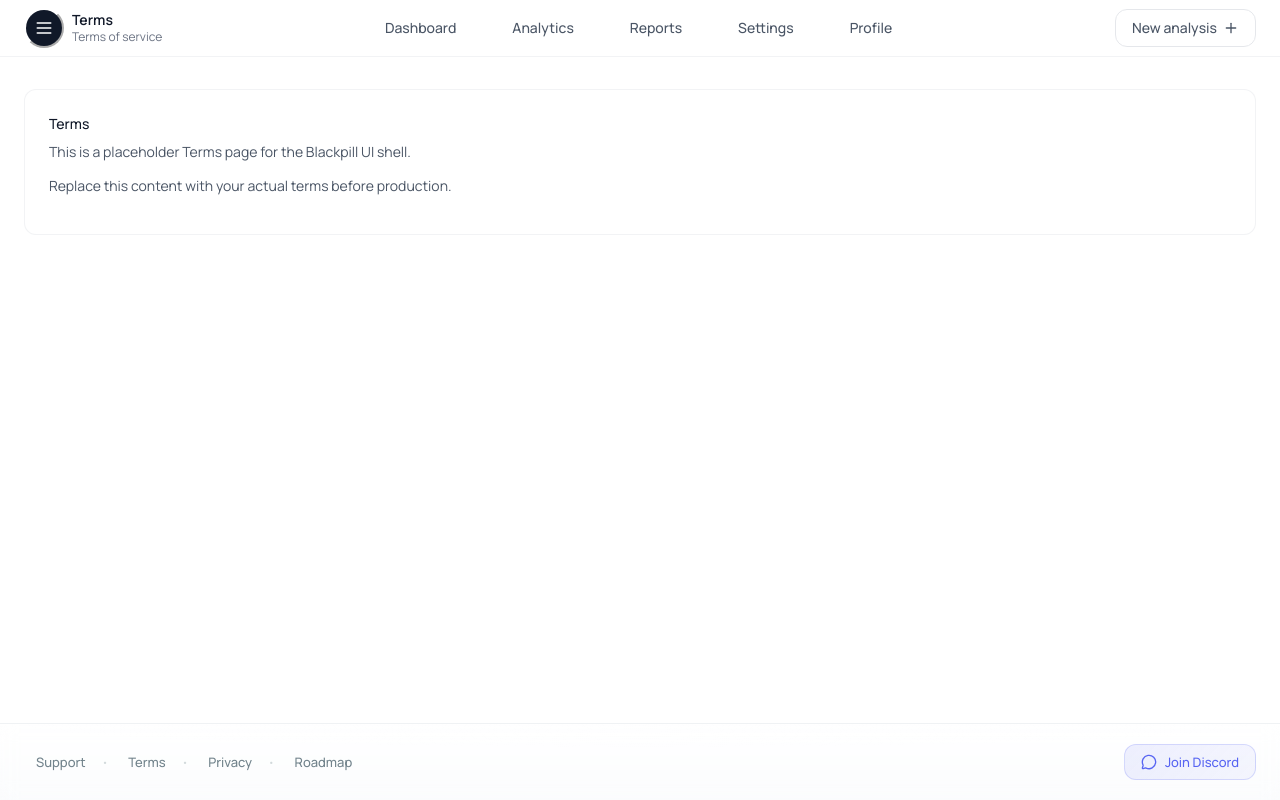
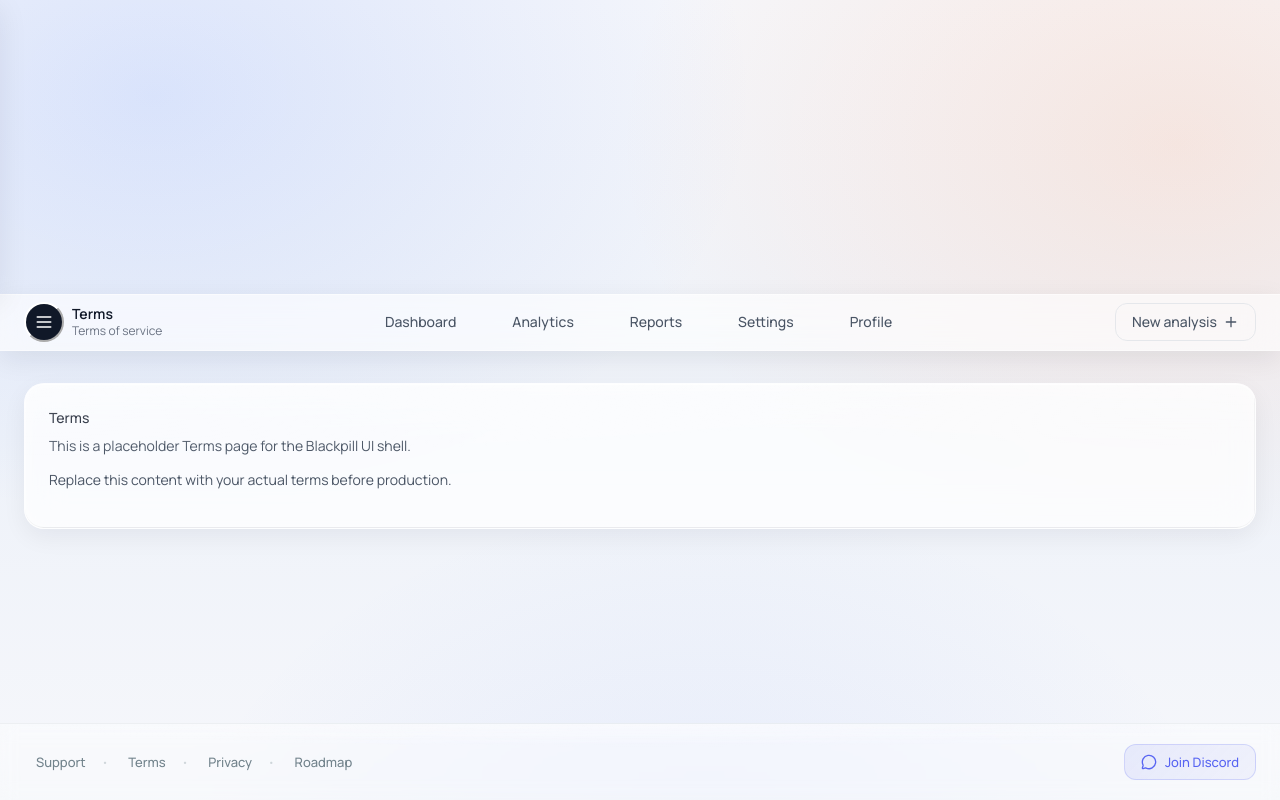
Before and after one commit to TR4SC3ND3NT/Blackpill, a Next.js app: page /terms in a window 1280 px wide. Built offline with nearby package versions, Linux system fonts and the light colour scheme; no server answers.

Commit message:
commit 2: implement global glass theme + background + shared components

```diff
--- a/app/(ui)/layout.tsx
+++ b/app/(ui)/layout.tsx
@@ -28,9 +28,10 @@ export default function UiLayout({
   // inside a child that can use utilities.
   return (
     <div className={`bp ${manrope.variable}`}>
-      <div className="fixed inset-0 overflow-y-auto bg-neutral-50 text-gray-900 antialiased">
+      <div className="fixed inset-0 overflow-y-auto text-gray-900 antialiased">
+        <div className="bp-ui-bg" aria-hidden="true" />
         <UiSettingsApplier />
-        {children}
+        <div className="relative min-h-screen">{children}</div>
       </div>
     </div>
   );
--- a/app/(ui)/ui.css
+++ b/app/(ui)/ui.css
@@ -17,6 +17,20 @@
   --bp-header-h: 3.5rem; /* 56px */
   --bp-content-py: 1.5rem; /* 24px */
   --bp-content-py-sm: 2rem; /* 32px */
+
+  /* FaceIQ-style glass theme (scoped to /ui). */
+  --bp-bg-page: #f6f7fb;
+  --bp-bg-page-2: #eef2f9;
+  --bp-surface: rgba(255, 255, 255, 0.72);
+  --bp-surface-2: rgba(255, 255, 255, 0.6);
+  --bp-border: rgba(15, 23, 42, 0.1);
+  --bp-border-strong: rgba(15, 23, 42, 0.18);
+  --bp-shadow: 0 8px 24px rgba(15, 23, 42, 0.06);
+  --bp-shadow-lg: 0 24px 60px rgba(15, 23, 42, 0.12);
+  --bp-highlight: rgba(255, 255, 255, 0.65);
+  --bp-highlight-soft: rgba(255, 255, 255, 0.28);
+  --bp-accent-blue: #4c81ff;
+  --bp-accent-orange: #ff8a4c;
 
   font-family:
     var(--font-manrope),
@@ -97,3 +111,77 @@
   --tw-backdrop-saturate: ;
   --tw-backdrop-sepia: ;
 }
+
+.bp .bp-ui-bg {
+  position: fixed;
+  inset: 0;
+  pointer-events: none;
+  background:
+    radial-gradient(1000px 700px at 12% 12%, rgba(76, 129, 255, 0.16) 0%, transparent 60%),
+    radial-gradient(900px 650px at 92% 18%, rgba(255, 138, 76, 0.15) 0%, transparent 62%),
+    radial-gradient(900px 700px at 55% 115%, rgba(76, 129, 255, 0.1) 0%, transparent 60%),
+    linear-gradient(180deg, var(--bp-bg-page) 0%, var(--bp-bg-page-2) 55%, var(--bp-bg-page) 100%);
+}
+
+.bp .bp-glass-card {
+  position: relative;
+  overflow: hidden;
+  border-radius: 20px !important;
+  background: var(--bp-surface) !important;
+  border: 1px solid rgba(255, 255, 255, 0.55) !important;
+  box-shadow:
+    var(--bp-shadow),
+    inset 0 1px 0 rgba(255, 255, 255, 0.55),
+    inset 0 -1px 0 rgba(15, 23, 42, 0.04),
+    inset 0 0 12px 6px rgba(255, 255, 255, 0.25) !important;
+}
+
+.bp .bp-glass-card::before {
+  content: "";
+  position: absolute;
+  inset: 0;
+  pointer-events: none;
+  background:
+    radial-gradient(ellipse 140% 90% at 0% 0%, var(--bp-highlight) 0%, transparent 55%),
+    radial-gradient(ellipse 90% 70% at 100% 0%, var(--bp-highlight-soft) 0%, transparent 62%);
+  opacity: 0.55;
+}
+
+.bp .bp-glass-card::after {
+  content: "";
+  position: absolute;
+  inset: 0;
+  pointer-events: none;
+  box-shadow:
+    inset 1px 1px 0 rgba(255, 255, 255, 0.55),
+    inset -1px -1px 0 rgba(15, 23, 42, 0.05);
+  opacity: 0.7;
+}
+
+.bp .bp-glass-panel {
+  position: relative;
+  overflow: hidden;
+  background: rgba(255, 255, 255, 0.62) !important;
+  border: 1px solid rgba(255, 255, 255, 0.5) !important;
+  box-shadow:
+    0 8px 28px rgba(15, 23, 42, 0.08),
+    inset 0 1px 0 rgba(255, 255, 255, 0.5) !important;
+}
+
+.bp .bp-glass-header {
+  border-radius: 0 !important;
+  border: none !important;
+  border-bottom: 1px solid rgba(255, 255, 255, 0.45) !important;
+}
+
+@supports ((-webkit-backdrop-filter: blur(1px)) or (backdrop-filter: blur(1px))) {
+  .bp .bp-glass-card {
+    backdrop-filter: blur(18px) saturate(1.06);
+    -webkit-backdrop-filter: blur(18px) saturate(1.06);
+  }
+
+  .bp .bp-glass-panel {
+    backdrop-filter: blur(16px) saturate(1.06);
+    -webkit-backdrop-filter: blur(16px) saturate(1.06);
+  }
+}
--- a/components/blackpill/Card.tsx
+++ b/components/blackpill/Card.tsx
@@ -1,8 +1,9 @@
 import { cn } from "@/lib/cn";
 import type * as React from "react";
+import { GlassCard } from "@/components/blackpill/glass/GlassCard";
 
 export type CardProps = React.HTMLAttributes<HTMLDivElement>;
 
 export function Card({ className, ...props }: CardProps) {
-  return <div className={cn("bg-white border border-gray-200 rounded-lg", className)} {...props} />;
+  return <GlassCard className={cn(className)} {...props} />;
 }
--- /dev/null
+++ b/components/blackpill/glass/GlassCard.tsx
@@ -0,0 +1,15 @@
+import { cn } from "@/lib/cn";
+import type * as React from "react";
+
+export type GlassCardProps<TAs extends React.ElementType = "div"> = {
+  as?: TAs;
+} & React.ComponentPropsWithoutRef<TAs>;
+
+export function GlassCard<TAs extends React.ElementType = "div">({
+  as,
+  className,
+  ...props
+}: GlassCardProps<TAs>) {
+  const Comp = (as ?? "div") as React.ElementType;
+  return <Comp className={cn("bp-glass-card", className)} {...props} />;
+}
--- /dev/null
+++ b/components/blackpill/glass/GlassPanel.tsx
@@ -0,0 +1,15 @@
+import { cn } from "@/lib/cn";
+import type * as React from "react";
+
+export type GlassPanelProps<TAs extends React.ElementType = "div"> = {
+  as?: TAs;
+} & React.ComponentPropsWithoutRef<TAs>;
+
+export function GlassPanel<TAs extends React.ElementType = "div">({
+  as,
+  className,
+  ...props
+}: GlassPanelProps<TAs>) {
+  const Comp = (as ?? "div") as React.ElementType;
+  return <Comp className={cn("bp-glass-panel", className)} {...props} />;
+}
--- a/components/blackpill/index.ts
+++ b/components/blackpill/index.ts
@@ -2,9 +2,13 @@ export { Avatar } from "./Avatar";
 export { Badge } from "./Badge";
 export { Button } from "./Button";
 export { Card } from "./Card";
+export { GlassCard } from "./glass/GlassCard";
+export { GlassPanel } from "./glass/GlassPanel";
 export { LoadingOverlay } from "./LoadingOverlay";
 export type { AvatarProps } from "./Avatar";
 export type { BadgeProps } from "./Badge";
 export type { ButtonProps, ButtonSize, ButtonVariant } from "./Button";
 export type { CardProps } from "./Card";
+export type { GlassCardProps } from "./glass/GlassCard";
+export type { GlassPanelProps } from "./glass/GlassPanel";
 export type { LoadingOverlayProps } from "./LoadingOverlay";
--- a/components/blackpill/profile/ProfileShell.tsx
+++ b/components/blackpill/profile/ProfileShell.tsx
@@ -3,6 +3,7 @@
 import type * as React from "react";
 import Link from "next/link";
 import { usePathname } from "next/navigation";
+import { GlassPanel } from "@/components/blackpill/glass/GlassPanel";
 import { cn } from "@/lib/cn";
 
 type ProfileNavItem = {
@@ -31,8 +32,8 @@ export function ProfileShell({
   const pathname = usePathname();
 
   return (
-    <div className="min-h-screen bg-white">
-      <div className="bg-white">
+    <div className="min-h-screen bg-transparent">
+      <GlassPanel className="bp-glass-header">
         <div className="max-w-7xl mx-auto px-4 h-16 flex items-center justify-between">
           <div className="flex items-center gap-4">
             <Link
@@ -83,7 +84,7 @@ export function ProfileShell({
             </button>
           </div>
         </div>
-      </div>
+      </GlassPanel>
 
       <main className="max-w-7xl mx-auto px-4 py-3 md:py-12">
         <div>
--- a/components/blackpill/shell/AppShell.tsx
+++ b/components/blackpill/shell/AppShell.tsx
@@ -7,6 +7,7 @@ import { usePathname } from "next/navigation";
 import { LoadingOverlay } from "@/components/blackpill/LoadingOverlay";
 import { Footer } from "@/components/blackpill/shell/Footer";
 import { Sidebar } from "@/components/blackpill/shell/Sidebar";
+import { GlassPanel } from "@/components/blackpill/glass/GlassPanel";
 import { cn } from "@/lib/cn";
 import { saveSelectedAnalysisId } from "@/lib/uiSelectedAnalysis";
 
@@ -49,7 +50,7 @@ export function AppShell({
   }, [sidebarOpen]);
 
   return (
-    <div className="min-h-screen flex flex-col bg-neutral-50 relative">
+    <div className="min-h-screen flex flex-col bg-transparent relative">
       <Sidebar
         open={sidebarOpen}
         selectedId={selectedAnalysisId}
@@ -64,10 +65,10 @@ export function AppShell({
         />
       ) : null}
       <main
-        className="flex-1 bg-white flex flex-col min-h-0 transition-[margin] duration-300"
+        className="flex-1 bg-transparent flex flex-col min-h-0 transition-[margin] duration-300"
         style={{ marginLeft: sidebarOpen ? sidebarWidth : 0 }}
       >
-        <div className="flex-shrink-0 border-b border-gray-200/50 bg-white/80 backdrop-blur supports-[backdrop-filter]:bg-white/70">
+        <GlassPanel className="flex-shrink-0 bp-glass-header">
           <div className="max-w-7xl mx-auto px-6 h-[var(--bp-header-h)] flex items-center gap-3">
             <div className="flex items-center gap-2 min-w-0">
               <button
@@ -182,7 +183,7 @@ export function AppShell({
               </Link>
             </div>
           </div>
-        </div>
+        </GlassPanel>
 
         <div className="flex-1 min-h-0">{children}</div>
         <Footer />
--- a/components/blackpill/shell/Footer.tsx
+++ b/components/blackpill/shell/Footer.tsx
@@ -75,7 +75,7 @@ export function Footer() {
         </div>
 
         <a
-          href="https://discord.com/"
+          href="https://discord.gg/vmqgmrry8q"
           target="_blank"
           rel="noopener noreferrer"
           className="group inline-flex items-center gap-2 px-4 py-2 text-[13px] font-medium rounded-xl transition-all duration-300"
--- a/components/blackpill/shell/Sidebar.tsx
+++ b/components/blackpill/shell/Sidebar.tsx
@@ -2,6 +2,7 @@
 
 import Link from "next/link";
 import { useEffect, useMemo, useState } from "react";
+import { GlassPanel } from "@/components/blackpill/glass/GlassPanel";
 import type { AnalysisSnapshot } from "@/lib/analysisHistory";
 import { formatAgoShort, loadSnapshots, subscribeSnapshots } from "@/lib/analysisHistory";
 import {
@@ -63,9 +64,10 @@ export function Sidebar({ open, selectedId, onNavigate }: SidebarProps) {
   }, [history, selectedId, storedSelectedId]);
 
   return (
-    <aside
-      className="flex flex-col fixed top-0 bottom-0 left-0 z-50 bg-white w-[min(320px,100vw)] shadow-2xl transition-transform duration-300"
-      style={{ boxShadow: "none", transform: open ? "translateX(0)" : "translateX(-100%)" }}
+    <GlassPanel
+      as="aside"
+      className="flex flex-col fixed top-0 bottom-0 left-0 z-50 w-[min(320px,100vw)] transition-transform duration-300"
+      style={{ transform: open ? "translateX(0)" : "translateX(-100%)" }}
       aria-hidden={!open}
     >
       <div className="relative h-12 flex items-center px-3 flex-shrink-0">
@@ -291,7 +293,7 @@ export function Sidebar({ open, selectedId, onNavigate }: SidebarProps) {
           </div>
         </div>
       </div>
-    </aside>
+    </GlassPanel>
   );
 }
 
```
